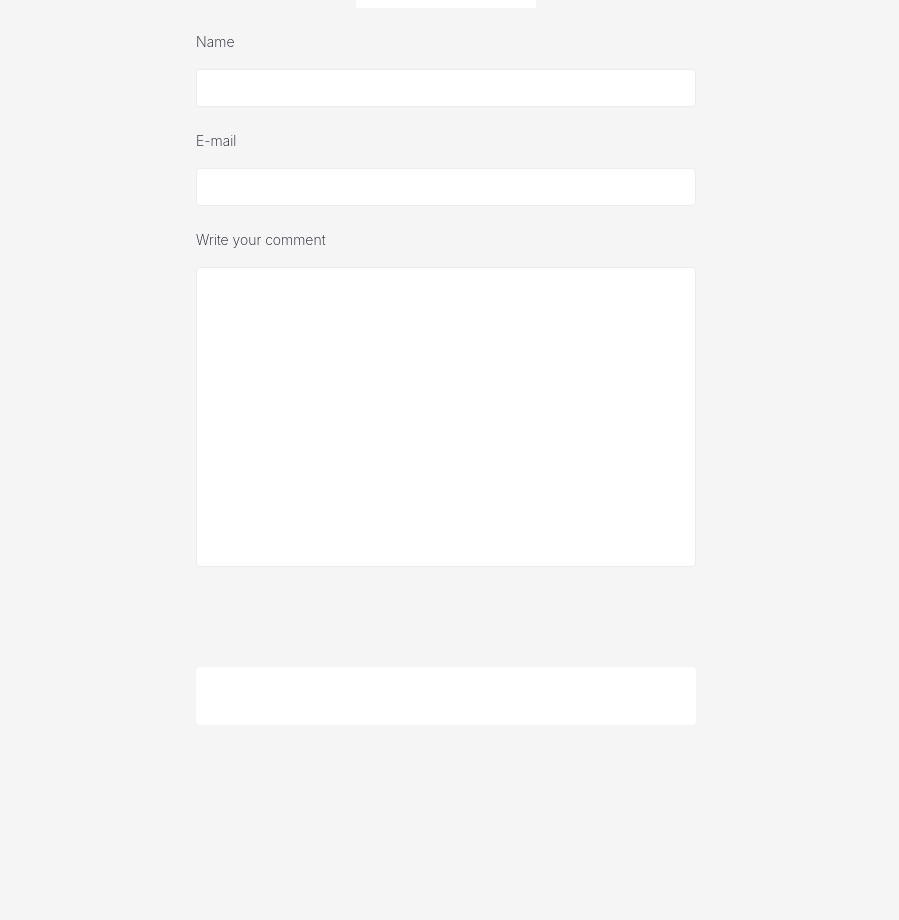
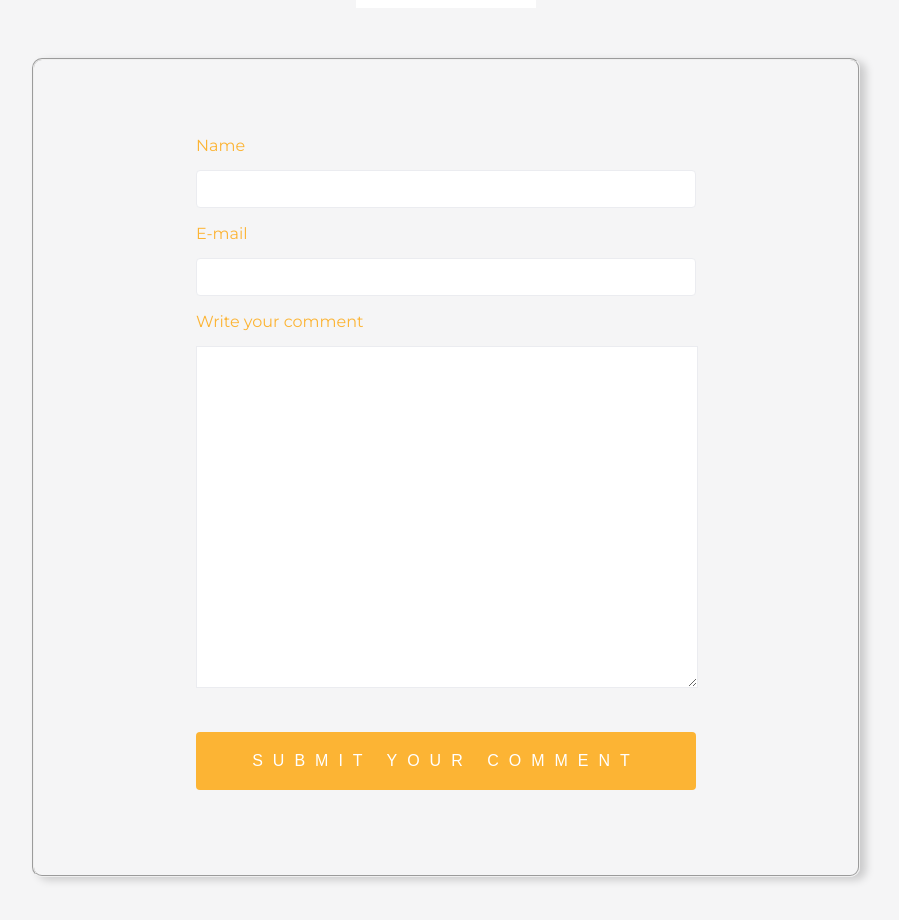
Before and after one commit to GREAT-RE/frontend, a React (Create React App) app: page /contact-us in a window 1280 px wide. Shown: the part 260-1180 px from the top of the page, without its empty margins (194-1093 px from the left). Before the commit the page ends 1055 px from the top, so only its background shows below. Built offline with nearby package versions, Linux system fonts and the light colour scheme.

Commit message:
Styling of the contact and list property forms

```diff
--- a/src/Pages/ContacUs/ContactUs.jsx
+++ b/src/Pages/ContacUs/ContactUs.jsx
@@ -19,36 +19,42 @@ const ContactUs = () => {
         <div className="logoC" style={{ backgroundImage: `url(${logoContact})` }}>
         </div>
     </div>
+    <div className='contact-form'>
+    <fieldset className="fieldset-contact">
 <form onSubmit={handleSubmit(onSubmit)}>
-  <label htmlFor="name">Name</label>
+  <label className='form-names' htmlFor="name">Name</label>
   <input
         {...register("name", { required: "Write your name" })}
         aria-invalid={errors.name ? "true" : "false"}
         aria-describedby="name-description"
   />
-  {errors.email && <p role="alert">{errors.name?.message}</p>}
+  {errors.email && <p className='error-message' role="alert">{errors.name?.message}</p>}
   <div id="name-description"></div>
 
-  <label htmlFor="email">E-mail</label>
+  <label className='form-names' htmlFor="email">E-mail</label>
   <input
     {...register("email", { required: "Write your e-mail" })}
     aria-invalid={errors.email ? "true" : "false"}
     aria-describedby="email-description"
   />
-  {errors.email && <p role="alert">{errors.email?.message}</p>}
+  {errors.email && <p className='error-message' role="alert">{errors.email?.message}</p>}
   <div id="email-description"></div>
 
-  <label htmlFor="comment">Write your comment</label>
-  <input className='comment-section'
+  <label className='form-names' htmlFor="comment">Write your comment</label>
+  <textarea className='comment-section'
     {...register("comment", { required: "Write your comment" })}
     aria-invalid={errors.comment ? "true" : "false"}
     aria-describedby="comment-description"
   />
-  {errors.comment && <p role="alert">{errors.comment?.message}</p>}
+  {errors.comment && <p className='error-message' role="alert">{errors.comment?.message}</p>}
   <div id="comment-description"></div>
+  <input type="submit" className='contactButton' value="Submit your Comment"/>
+  </form>
+  </fieldset>
+  </div>
 
-  <input type="submit" value="Submit your Comment"/>
-</form>
+
+
 <br></br>
 <br></br>
 <br></br>
--- a/src/Pages/ContacUs/Contactus.css
+++ b/src/Pages/ContacUs/Contactus.css
@@ -8,12 +8,14 @@
     box-sizing: border-box
   }
 
-  h1 {
-    font-weight: 100;
-    color: #FCB434;;
-    text-align: center;
-    padding-bottom: 10px;
-    border-bottom: 1px solid rgb(79, 98, 148);
+  .form-names {
+    text-align: left;
+    display: block;
+    color: #FCB434;
+    font-size: 16px;
+    font-weight: 200;
+    margin-bottom: 8px;
+    margin-top: 10px;
   }
 
   .form {
@@ -23,11 +25,11 @@
     box-sizing: border-box
   }
 
-  p {
+  .error-message {
     color: #bf1650;
   }
 
-  p::before {
+  .error-message::before {
     display: inline;
     content: "⚠ ";
   }
@@ -43,19 +45,8 @@
     font-size: 14px;
   }
 
-  label {
-    line-height: 2;
-    text-align: left;
-    display: block;
-    margin-bottom: 13px;
-    margin-top: 20px;
-    color: #FCB434;
-    font-size: 14px;
-    font-weight: 200;
-  }
-
-  button[type="submit"],
-  input[type="submit"] {
+  .contactButton[type="submit"],
+  .contactButton[type="submit"] {
     background: #FCB434;
     color: white;
     text-transform: uppercase;
@@ -67,12 +58,12 @@
     letter-spacing: 10px;
   }
 
-  button[type="submit"]:hover,
-  input[type="submit"]:hover {
+  .contactButton[type="submit"]:hover,
+  .contactButton[type="submit"]:hover {
     background: #FCA434;
   }
 
-  button[type="submit"]:active,
+  .contactButton[type="submit"]:active,
   input[type="button"]:active,
   input[type="submit"]:active {
     transition: 0.3s all;
@@ -89,13 +80,13 @@
     transition: 0.3s all;
   }
 
-  button[type="submit"],
+  .contactButton[type="submit"],
   input[type="button"],
   input[type="submit"] {
     -webkit-appearance: none;
   }
 
-  button[type="button"] {
+  .contactButton[type="button"] {
     display: block;
     appearance: none;
     background: #333;
@@ -114,7 +105,7 @@
     margin-top: 30px;
   }
 
-  button {
+  .contactButton {
     display: block;
     appearance: none;
     margin-top: 40px;
@@ -127,6 +118,10 @@
 
   .comment-section {
     height: 300px;
+    width: 460px;
+    border: 1px solid #EBECF0;
+    padding: 20px;
+    font-size: 16px;
   }
 
   .contactLogo {
@@ -140,3 +135,19 @@
     width: 180px;
     height: 80px;
   }
+
+  .fieldset-contact {
+    display: flex;
+    align-items: center;
+    margin: 10px 5px;
+    border-radius: 10px;
+    height: 800px;
+    width: 800px;
+    box-shadow: 6px 3px 8px #0000002d;
+  }
+
+  .contact-form {
+    display: flex;
+    justify-content: center;
+    margin-top: 40px;
+  }
--- a/src/Pages/ListProperty/ListProperty.css
+++ b/src/Pages/ListProperty/ListProperty.css
@@ -1,134 +1,3 @@
-body {
-    font-family: 'Montserrat', sans-serif;
-    }
-
-   form {
-      max-width: 500px;
-      margin: 0 auto;
-      box-sizing: border-box
-    }
-
-    h1 {
-      font-weight: 100;
-      color: #FCB434;;
-      text-align: center;
-      padding-bottom: 10px;
-      border-bottom: 1px solid rgb(79, 98, 148);
-    }
-
-    .form {
-      background: #0e101c;
-      max-width: 400px;
-      margin: 0 auto;
-      box-sizing: border-box
-    }
-
-    p {
-      color: #bf1650;
-    }
-
-    p::before {
-      display: inline;
-      content: "⚠ ";
-    }
-
-    input {
-      display: block;
-      box-sizing: border-box;
-      width: 100%;
-      border-radius: 4px;
-      border: 1px solid white;
-      padding: 10px 15px;
-      margin-bottom: 10px;
-      font-size: 14px;
-    }
-
-    label {
-      line-height: 2;
-      text-align: left;
-      display: block;
-      margin-bottom: 13px;
-      margin-top: 20px;
-      color: #FCB434;
-      font-size: 14px;
-      font-weight: 200;
-    }
-
-    button[type="submit"],
-    input[type="submit"] {
-      background: #FCB434;
-      color: white;
-      text-transform: uppercase;
-      border: none;
-      margin-top: 40px;
-      padding: 20px;
-      font-size: 16px;
-      font-weight: 100;
-      letter-spacing: 10px;
-    }
-
-    button[type="submit"]:hover,
-    input[type="submit"]:hover {
-      background: #FCA434;
-    }
-
-    button[type="submit"]:active,
-    input[type="button"]:active,
-    input[type="submit"]:active {
-      transition: 0.3s all;
-      transform: translateY(3px);
-      border: 1px solid transparent;
-      opacity: 0.8;
-    }
-
-    input:disabled {
-      opacity: 0.4;
-    }
-
-    input[type="button"]:hover {
-      transition: 0.3s all;
-    }
-
-    button[type="submit"],
-    input[type="button"],
-    input[type="submit"] {
-      -webkit-appearance: none;
-    }
-
-    button[type="button"] {
-      display: block;
-      appearance: none;
-      background: #333;
-      color: white;
-      border: none;
-      text-transform: uppercase;
-      padding: 10px 20px;
-      border-radius: 4px;
-    }
-
-    pre {
-      color: white;
-    }
-
-    hr {
-      margin-top: 30px;
-    }
-
-    button {
-      display: block;
-      appearance: none;
-      margin-top: 40px;
-      border: 1px solid #333;
-      margin-bottom: 20px;
-      text-transform: uppercase;
-      padding: 10px 20px;
-      border-radius: 4px;
-    }
-
-    .description-section {
-      height: 300px;
-    }
-
     .contactLogo {
       display: flex;
       justify-content: center;
@@ -140,3 +9,19 @@ body {
       width: 180px;
       height: 80px;
     }
+
+    .fieldset-property {
+      display: flex;
+      align-items: center;
+      margin: 10px 5px;
+      border-radius: 10px;
+      height: 650px;
+      width: 800px;
+      box-shadow: 6px 3px 8px #0000002d;
+    }
+
+    .property-form {
+      display: flex;
+      justify-content: center;
+      margin-top: 40px;
+    }
--- a/src/Pages/ListProperty/ListProperty.jsx
+++ b/src/Pages/ListProperty/ListProperty.jsx
@@ -19,54 +19,49 @@ const ListProperty = () => {
         <div className="logoC" style={{ backgroundImage: `url(${logoContact})` }}>
         </div>
     </div>
-    <form onSubmit={handleSubmit(onSubmit)}>
-  <label htmlFor="name">Name of the property</label>
+    <div className='property-form'>
+    <fieldset className="fieldset-property">
+    <form className='all-forms' onSubmit={handleSubmit(onSubmit)}>
+  <label className='form-names' htmlFor="firstname">First name</label>
   <input
-    {...register("name", { required: "Write the name of the property" })}
-    aria-invalid={errors.name ? "true" : "false"}
-    aria-describedby="name-description"
+    {...register("firstname", { required: "Write your first name" })}
+    aria-invalid={errors.firstname ? "true" : "false"}
+    aria-describedby="firstname-description"
   />
-  {errors.name && <p role="alert">{errors.name?.message}</p>}
-  <div id="name-description"></div>
+  {errors.firstname && <p className='error-message' role="alert">{errors.firstname?.message}</p>}
+  <div id="firstname-description"></div>
 
-  <label htmlFor="address">Address</label>
+  <label className='form-names' htmlFor="lastname">Last name</label>
   <input
-    {...register("address", { required: "Write the address of the property" })}
-    aria-invalid={errors.address ? "true" : "false"}
-    aria-describedby="address-description"
+    {...register("lastname", { required: "Write your last name" })}
+    aria-invalid={errors.lastname ? "true" : "false"}
+    aria-describedby="lastname-description"
   />
-  {errors.address && <p role="alert">{errors.address?.message}</p>}
-  <div id="address-description"></div>
+  {errors.lastname && <p className='error-message' role="alert">{errors.lastname?.message}</p>}
+  <div id="lastname-description"></div>
 
-  <label htmlFor="price">Price</label>
+  <label className='form-names' htmlFor="phone">Phone</label>
   <input
-    {...register("price", { required: "Write the price of the property" })}
-    aria-invalid={errors.price ? "true" : "false"}
-    aria-describedby="price-description"
+    {...register("phone", { required: "Write tour phone number" })}
+    aria-invalid={errors.phone ? "true" : "false"}
+    aria-describedby="phone-description"
   />
-  {errors.price && <p role="alert">{errors.price?.message}</p>}
-  <div id="price-description"></div>
+  {errors.phone && <p className='error-message' role="alert">{errors.phone?.message}</p>}
+  <div id="phone"></div>
 
-  <label htmlFor="propertyType">Property Type</label>
-  <select {...register("propertyType")}>
-    <option value="house">House</option>
-    <option value="apartment">Apartment</option>
-    <option value="condo">Condo</option>
-    <option value="room">Room</option>
-  </select>
+  <label className='form-names' htmlFor="email">E-mail</label>
+  <input
+    {...register("email", { required: "Write your e-mail" })}
+    aria-invalid={errors.email ? "true" : "false"}
+    aria-describedby="email-description"
+  />
+  {errors.email && <p className='error-message' role="alert">{errors.email?.message}</p>}
+  <div id="email-description"></div>
 
-  <label htmlFor="description">Write a description of the property</label>
-  <input
-    className="description-section"
-    {...register("description", { required: "Write your comment" })}
-    aria-invalid={errors.description ? "true" : "false"}
-    aria-describedby="description"
-  />
-  {errors.description && <p role="alert">{errors.comment?.message}</p>}
-  <div id="description"></div>
-
-  <input type="submit" value="Submit your property" />
+  <input type="submit" className='contactButton' value="Submit your enquire" />
 </form>
+</fieldset>
+</div>
 <br></br>
 <br></br>
 <br></br>
--- a/src/Pages/LoginPage/LoginPage.css
+++ b/src/Pages/LoginPage/LoginPage.css
@@ -1,6 +1,3 @@
-.App {
-  text-align: center;
-}
 .account-btn{
   background-color: white;
 }
@@ -46,12 +43,6 @@
   }
 }
 
-body {
-  font-family: -apple-system, BlinkMacSystemFont, "Segoe UI", "Roboto", "Oxygen",
-    "Ubuntu", "Cantarell", "Fira Sans", "Droid Sans", "Helvetica Neue",
-    sans-serif;
-}
-
 form {
   max-width: 500px;
   margin: 0 auto;
@@ -62,7 +53,6 @@ h1 {
   color: white;
   text-align: center;
   padding-bottom: 10px;
-  border-bottom: 1px solid rgb(79, 98, 148);
 }
 
 .form {
```
